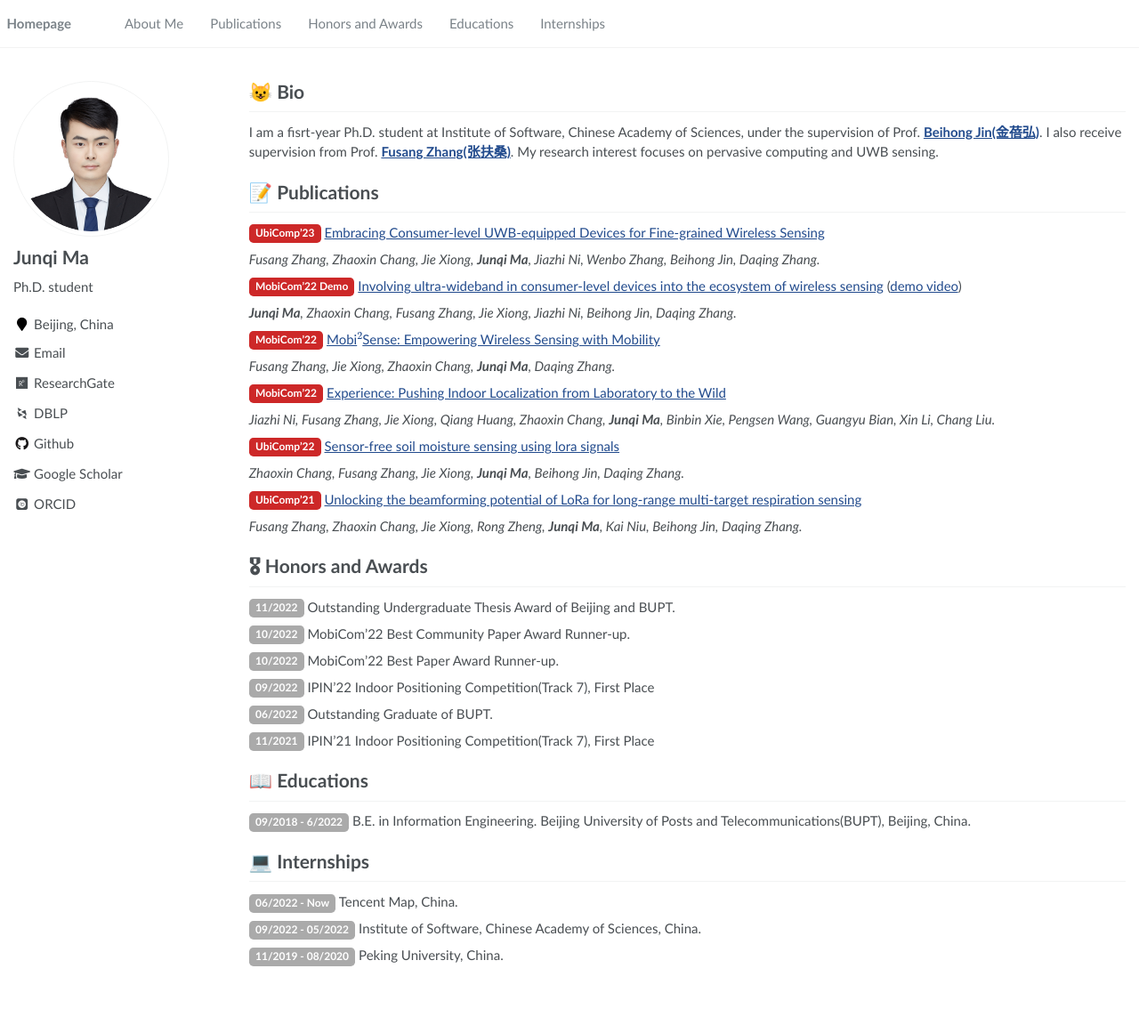
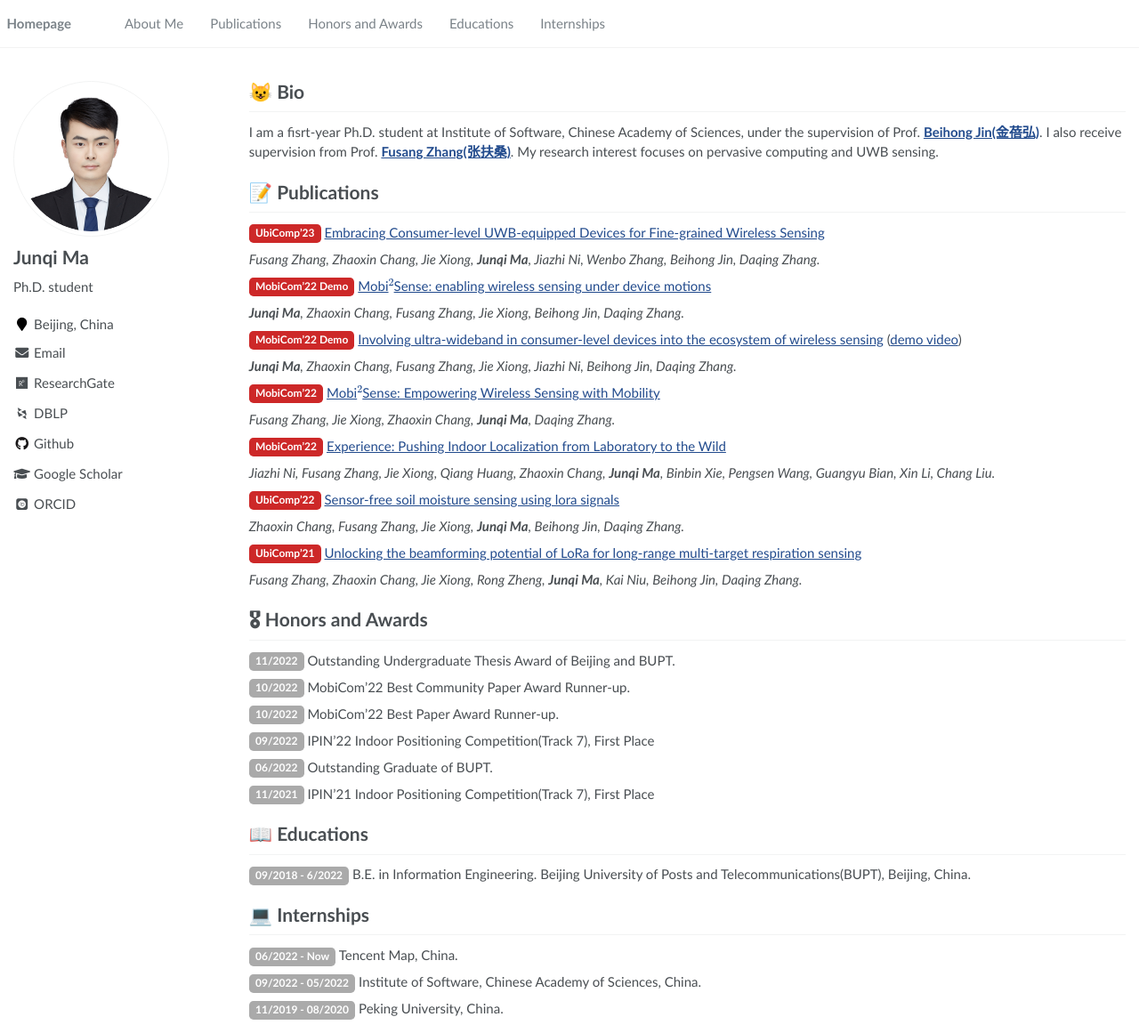
Before and after one commit to junqi-ma/junqi-ma.github.io, a Jekyll site: the page built from _pages/about.md, in a window 1280 px wide and 1152 px high. Shown: the whole window at 89% size. Built offline with Jekyll 4.4.1, drawn with Linux system fonts in a browser that asks for light colours; some web fonts are replaced; formulas are drawn with MathJax 3.

Commit message:
Update about.md

```diff
--- a/_pages/about.md
+++ b/_pages/about.md
@@ -53,6 +53,10 @@ I am a fisrt-year Ph.D. student at Institute of Software, Chinese Academy of Sci
 
 *Fusang Zhang, Zhaoxin Chang, Jie Xiong, **Junqi Ma**, Jiazhi Ni, Wenbo Zhang, Beihong Jin, Daqing Zhang.*
 
+<span class = 'label label-paper'>MobiCom'22 Demo</span>  [Mobi$^2$Sense: enabling wireless sensing under device motions](https://dl.acm.org/doi/abs/10.1145/3495243.3558748)
+
+***Junqi Ma**, Zhaoxin Chang, Fusang Zhang, Jie Xiong, Beihong Jin, Daqing Zhang.*
+
 <span class = 'label label-paper'>MobiCom'22 Demo</span>  [Involving ultra-wideband in consumer-level devices into the ecosystem of wireless sensing](https://dl.acm.org/doi/abs/10.1145/3495243.3558745) ([demo video](https://www.youtube.com/watch?v=DmmyH8VwpJU))
 
 ***Junqi Ma**, Zhaoxin Chang, Fusang Zhang, Jie Xiong, Jiazhi Ni, Beihong Jin, Daqing Zhang.*
```
